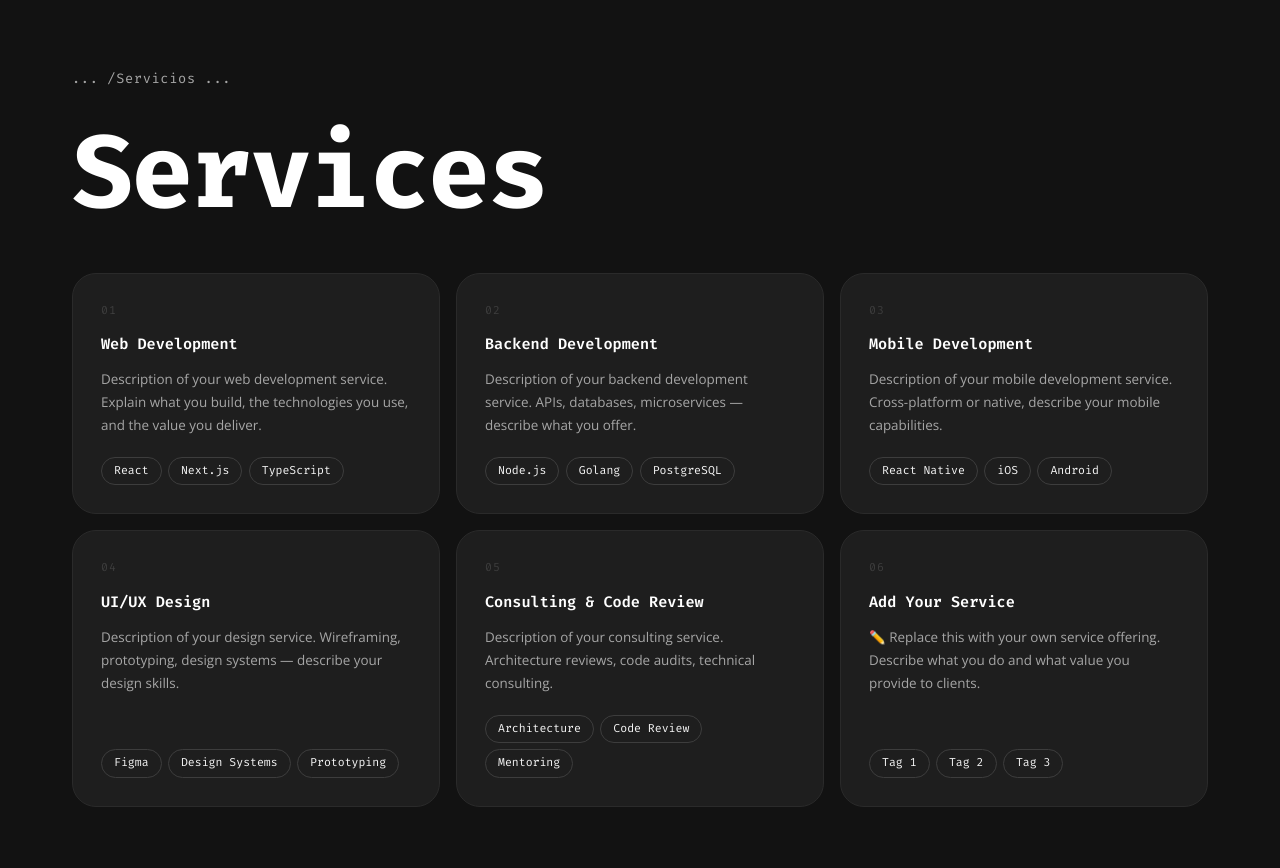
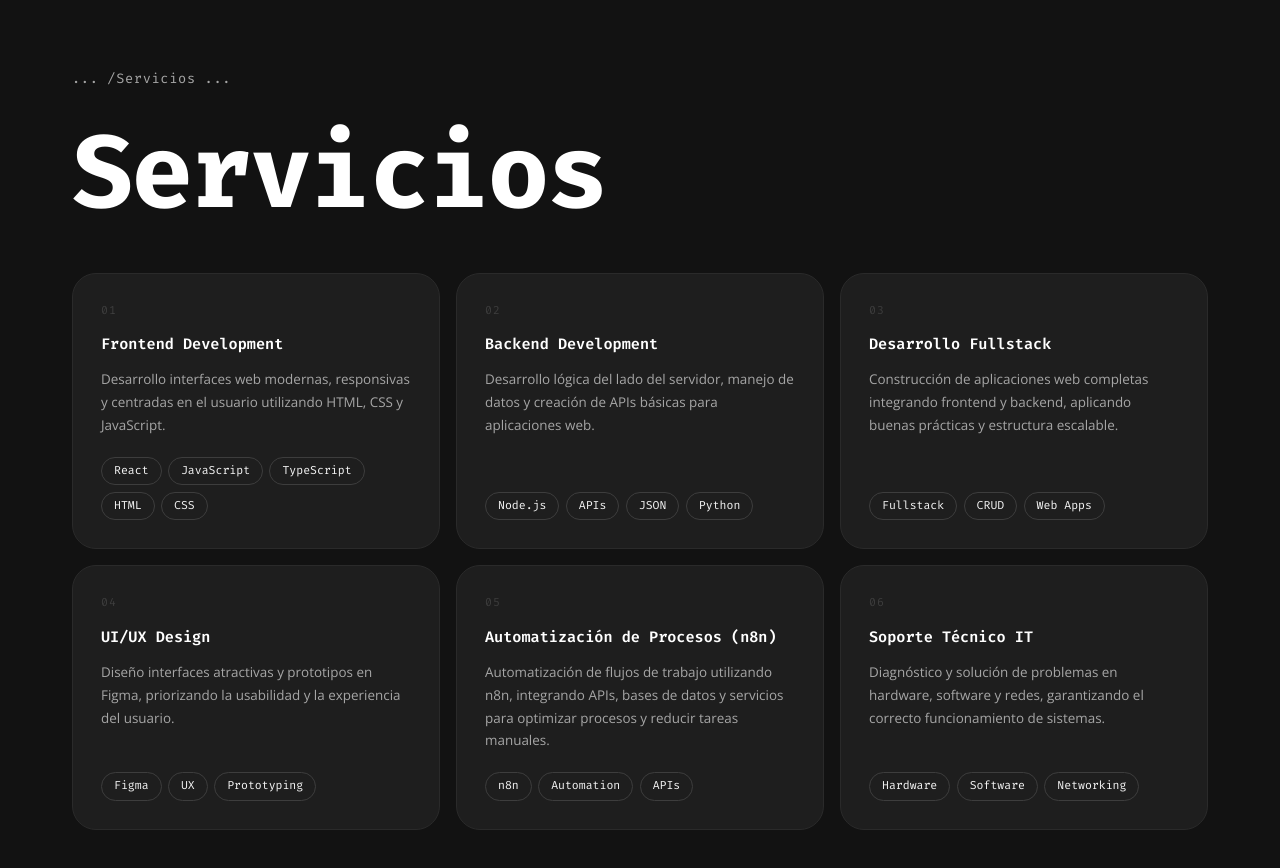
Before and after one commit to DavidOrozco15/PortafolioV1, a React (Vite) app: page / in a window 1280 px wide. Shown: the part 3200-4068 px from the top of the page. Built offline with nearby package versions, Linux system fonts and the light colour scheme.

Commit message:
feat: se actualizo la seccion de servicios

```diff
--- a/src/components/Services.jsx
+++ b/src/components/Services.jsx
@@ -6,45 +6,45 @@ import './Services.css';
 const services = [
   {
     number: '01',
-    title: 'Web Development',
+    title: 'Frontend Development',
     description:
-      'Description of your web development service. Explain what you build, the technologies you use, and the value you deliver.',
-    tags: ['React', 'Next.js', 'TypeScript'],
+      'Desarrollo interfaces web modernas, responsivas y centradas en el usuario utilizando HTML, CSS y JavaScript.',
+    tags: ['React', 'JavaScript', 'TypeScript', 'HTML', 'CSS'],
   },
   {
     number: '02',
     title: 'Backend Development',
     description:
-      'Description of your backend development service. APIs, databases, microservices — describe what you offer.',
-    tags: ['Node.js', 'Golang', 'PostgreSQL'],
+      'Desarrollo lógica del lado del servidor, manejo de datos y creación de APIs básicas para aplicaciones web.',
+    tags: ['Node.js', 'APIs', 'JSON', 'Python'],
   },
   {
     number: '03',
-    title: 'Mobile Development',
+    title: 'Desarrollo Fullstack',
     description:
-      'Description of your mobile development service. Cross-platform or native, describe your mobile capabilities.',
-    tags: ['React Native', 'iOS', 'Android'],
+      'Construcción de aplicaciones web completas integrando frontend y backend, aplicando buenas prácticas y estructura escalable.',
+    tags: ['Fullstack', 'CRUD', 'Web Apps'],
   },
   {
     number: '04',
     title: 'UI/UX Design',
     description:
-      'Description of your design service. Wireframing, prototyping, design systems — describe your design skills.',
-    tags: ['Figma', 'Design Systems', 'Prototyping'],
+      'Diseño interfaces atractivas y prototipos en Figma, priorizando la usabilidad y la experiencia del usuario.',
+    tags: ['Figma', 'UX', 'Prototyping'],
   },
   {
     number: '05',
-    title: 'Consulting & Code Review',
+    title: 'Automatización de Procesos (n8n)',
     description:
-      'Description of your consulting service. Architecture reviews, code audits, technical consulting.',
-    tags: ['Architecture', 'Code Review', 'Mentoring'],
+      'Automatización de flujos de trabajo utilizando n8n, integrando APIs, bases de datos y servicios para optimizar procesos y reducir tareas manuales.',
+    tags: ['n8n', 'Automation', 'APIs'],
   },
   {
     number: '06',
-    title: 'Add Your Service',
+    title: 'Soporte Técnico IT',
     description:
-      '✏️ Replace this with your own service offering. Describe what you do and what value you provide to clients.',
-    tags: ['Tag 1', 'Tag 2', 'Tag 3'],
+      'Diagnóstico y solución de problemas en hardware, software y redes, garantizando el correcto funcionamiento de sistemas.',
+    tags: ['Hardware', 'Software', 'Networking'],
   },
 ];
 
@@ -57,7 +57,7 @@ export default function Services() {
         <div className="services-header">
           <p className="section-label">Servicios</p>
           <h2 className={`section-title-large fade-in ${inView ? 'visible' : ''}`}>
-            Services
+            Servicios
           </h2>
         </div>
 
```
